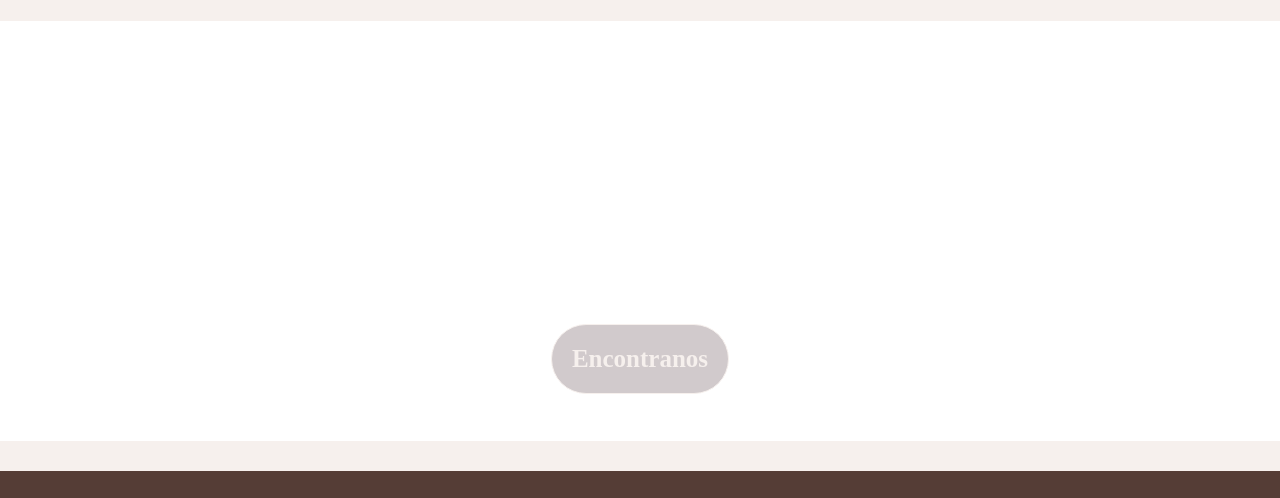
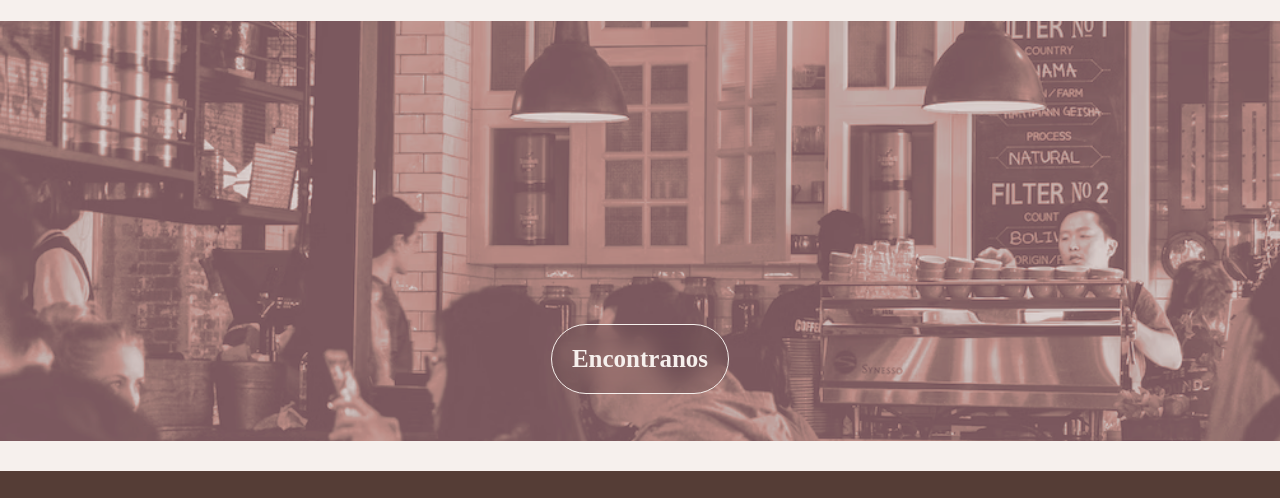
Before and after one commit to tobhdz/java_cafe, a plain HTML site: page Java Caffé/index.html in a window 1280 px wide. Shown: the part 72-570 px from the top of the page. Drawn offline with nearby package versions, Linux system fonts and the light colour scheme; the site is published under a folder, as on GitHub Pages, so addresses that start at the root find nothing.

Commit message:
Add files via upload

```diff
--- a/Java Caffé/styles.css
+++ b/Java Caffé/styles.css
@@ -16,7 +16,7 @@ header {
 
 .banner {
     height: 420px;
-    background: url(/img/Banner.png);
+    background: url(img/Banner.png);
     background-size: cover;
     background-position: center;
 }
```
